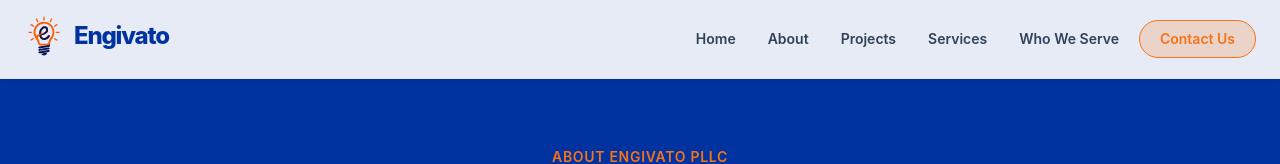
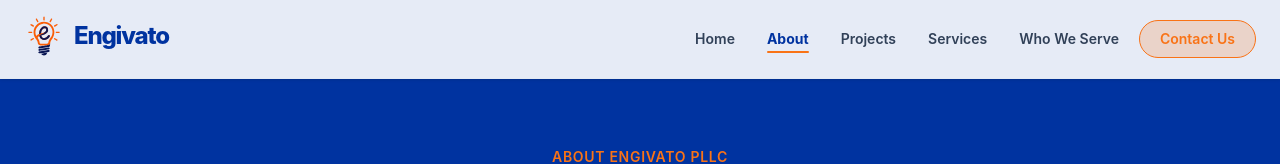
Before and after one commit to dylanalso/Engivato, a Next.js app: page /about in a window 1280 px wide. Shown: the top 164 px of the page. Built offline with nearby package versions, Linux system fonts and the light colour scheme.

Commit message:
Dynamic Navbar

```diff
--- a/src/components/navbar.js
+++ b/src/components/navbar.js
@@ -6,6 +6,14 @@ import logo from '../img/logoIdea2.svg';
 
 import Link from 'next/link';
 import { usePathname } from 'next/navigation';
+
+const NAV_LINKS = [
+    { href: '/', label: 'Home' },
+    { href: '/about', label: 'About' },
+    { href: '/projects', label: 'Projects' },
+    { href: '/services', label: 'Services' },
+    { href: '/whoWeServe', label: 'Who We Serve' },
+];
 
 export default function Navbar() {
     const pathname = usePathname();
@@ -29,6 +37,16 @@ export default function Navbar() {
     if (pathname?.startsWith('/keystatic')) {
         return null;
     }
+
+    const normalizedPath = pathname?.replace(/\/$/, '') || '/';
+    const isActiveLink = (href) => {
+        if (href === '/') {
+            return normalizedPath === '/';
+        }
+        return normalizedPath === href || normalizedPath.startsWith(`${href}/`);
+    };
+
+    const isContactActive = isActiveLink('/contact');
 
     return (
         <nav
@@ -55,19 +73,38 @@ export default function Navbar() {
             </div>
 
             {/* nav links */}
-            <div className={`hidden md:flex items-center text-sm font-semibold text-slate-700 transition-all duration-300 ${isScrolled ? 'space-x-7' : 'space-x-8'}`}>
-                <Link href="/" className="hover:text-corporate-blue transition-colors duration-300">Home</Link>
-                <Link href="/about" className="hover:text-corporate-blue transition-colors duration-300">About</Link>
-                <Link href="/projects" className="hover:text-corporate-blue transition-colors duration-300">Projects</Link>
-                <Link href="/services" className="hover:text-corporate-blue transition-colors duration-300">Services</Link>
-                <Link href="/whoWeServe" className="pr-5 hover:text-corporate-blue transition-colors duration-300">Who We Serve</Link>
+            <div className={`hidden md:flex items-center text-sm font-semibold transition-all duration-300 ${isScrolled ? 'space-x-7' : 'space-x-8'}`}>
+                {NAV_LINKS.map((link, idx) => {
+                    const active = isActiveLink(link.href);
+                    const isLast = idx === NAV_LINKS.length - 1;
+                    return (
+                        <Link
+                            key={link.href}
+                            href={link.href}
+                            className={`relative py-1 transition-colors duration-300 ${isLast ? 'pr-5' : ''} ${
+                                active
+                                    ? 'text-corporate-blue font-bold'
+                                    : 'text-slate-700 hover:text-corporate-blue'
+                            }`}
+                        >
+                            {link.label}
+                            {active && (
+                                <span className={`absolute bottom-0 left-0 h-0.5 bg-orange rounded-full ${isLast ? 'right-5' : 'right-0'}`} />
+                            )}
+                        </Link>
+                    );
+                })}
             </div>
 
             {/* CTA and mobile toggle */}
             <div className="flex items-center gap-4">
                 <Link
                     href="/contact"
-                    className={`bg-orange/20 text-orange border border-orange rounded-full font-semibold hover:bg-orange hover:text-white transition-all duration-300 inline-block text-center ${
+                    className={`rounded-full font-semibold transition-all duration-300 inline-block text-center border ${
+                        isContactActive
+                            ? 'bg-orange text-white border-orange shadow-md shadow-orange/30'
+                            : 'bg-orange/20 text-orange border-orange hover:bg-orange hover:text-white'
+                    } ${
                         isScrolled
                             ? 'px-4 py-1.5 text-xs sm:text-sm'
                             : 'px-5 py-2 text-sm'
@@ -94,12 +131,27 @@ export default function Navbar() {
 
             {/* mobile navigation dropdown */}
             {isMobileMenuOpen && (
-                <div className="absolute top-full left-0 w-full bg-white/95 backdrop-blur-md shadow-lg py-4 px-6 flex flex-col gap-4 md:hidden text-base font-semibold text-slate-700 border-t border-slate-100">
-                    <Link href="/" className="hover:text-corporate-blue transition-colors duration-300" onClick={() => setIsMobileMenuOpen(false)}>Home</Link>
-                    <Link href="/about" className="hover:text-corporate-blue transition-colors duration-300" onClick={() => setIsMobileMenuOpen(false)}>About</Link>
-                    <Link href="/projects" className="hover:text-corporate-blue transition-colors duration-300" onClick={() => setIsMobileMenuOpen(false)}>Projects</Link>
-                    <Link href="/services" className="hover:text-corporate-blue transition-colors duration-300" onClick={() => setIsMobileMenuOpen(false)}>Services</Link>
-                    <Link href="/whoWeServe" className="hover:text-corporate-blue transition-colors duration-300" onClick={() => setIsMobileMenuOpen(false)}>Who We Serve</Link>
+                <div className="absolute top-full left-0 w-full bg-white/95 backdrop-blur-md shadow-lg py-4 px-6 flex flex-col gap-3 md:hidden text-base font-semibold text-slate-700 border-t border-slate-100">
+                    {NAV_LINKS.map((link) => {
+                        const active = isActiveLink(link.href);
+                        return (
+                            <Link
+                                key={link.href}
+                                href={link.href}
+                                className={`flex items-center justify-between py-1 transition-colors duration-300 ${
+                                    active
+                                        ? 'text-corporate-blue font-bold'
+                                        : 'text-slate-700 hover:text-corporate-blue'
+                                }`}
+                                onClick={() => setIsMobileMenuOpen(false)}
+                            >
+                                <span>{link.label}</span>
+                                {active && (
+                                    <span className="w-2 h-2 rounded-full bg-orange" />
+                                )}
+                            </Link>
+                        );
+                    })}
                 </div>
             )}
         </nav>
```
